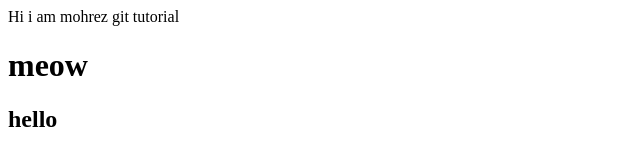
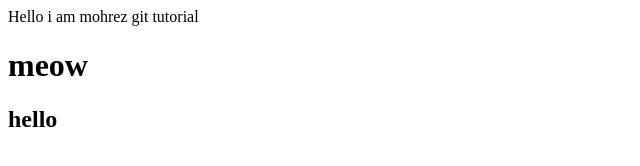
Before and after one commit to MohrezSheikh/shiny-computing-machine, a plain HTML site: page index.html in a window 1280 px wide. Shown: the full height of the page, 0-640 px from the left. Drawn offline with Linux system fonts and the light colour scheme.

Commit message:
change hi to hello

```diff
--- a/index.html
+++ b/index.html
@@ -6,7 +6,7 @@
     <title>Document</title>
 </head>
 <body>
-    Hi i am mohrez
+    Hello i am mohrez
     git tutorial
 
     <h1>meow</h1>
```
